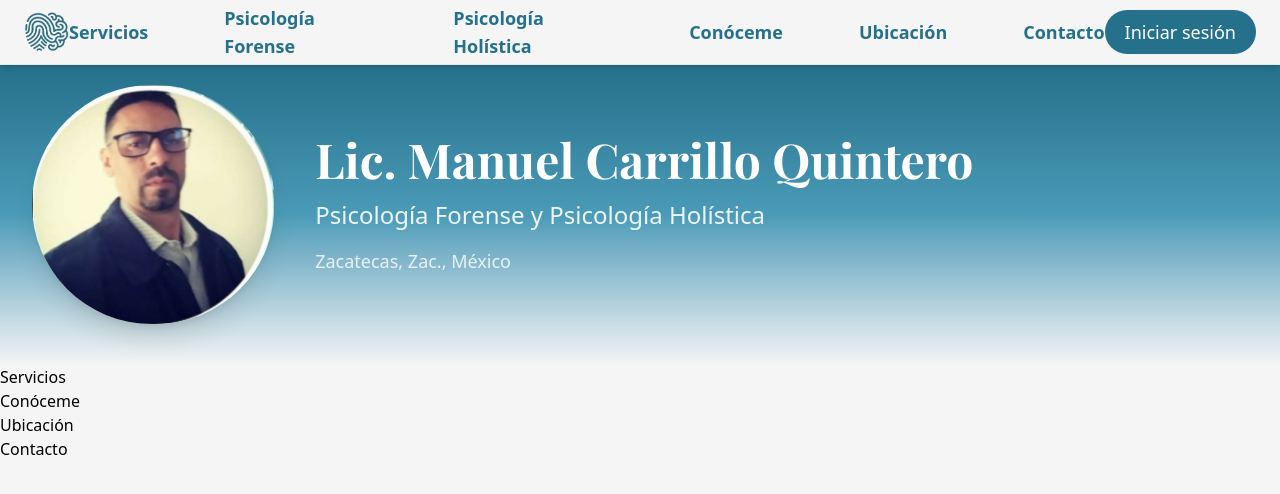
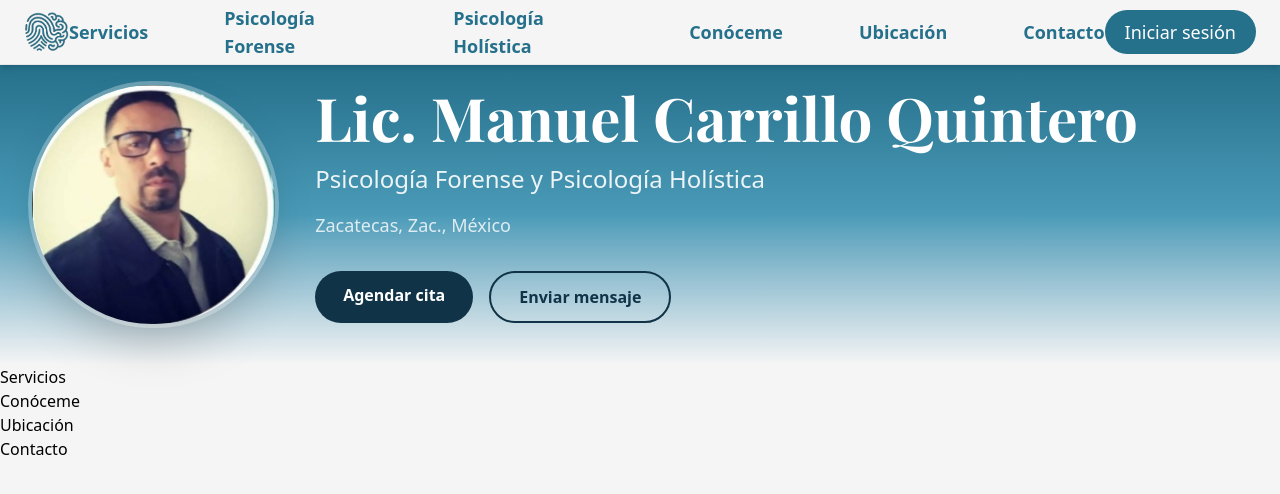
Before and after one commit to nayenay/web-psicologo, a Next.js app: page / in a window 1280 px wide. Shown: the top 494 px of the page. Built offline with nearby package versions, Linux system fonts and the light colour scheme.

Commit message:
chore: Hero, it isn't finished, i need to add the last animation but now it's late, and i'm not pretty sure what happened in packege.json y guess the instaletion of the dependencies of motion

```diff
--- a/package.json
+++ b/package.json
@@ -10,6 +10,7 @@
   },
   "dependencies": {
     "firebase": "^12.15.0",
+    "framer-motion": "^12.42.2",
     "next": "16.2.10",
     "react": "19.2.4",
     "react-calendar": "^6.0.1",
--- a/src/components/home/Hero.tsx
+++ b/src/components/home/Hero.tsx
@@ -1,6 +1,8 @@
 import Image from "next/image";
 import Container from "../layout/Container";
 import { Playfair_Display } from "next/font/google";
+import Link from "next/link";
+import { motion } from "framer-motion";
 
 const playfair = Playfair_Display({
   subsets: ["latin"],
@@ -17,18 +19,19 @@ export default function Hero() {
             <Container>
                 <div  className=" grid  grid-cols-[20%_75%]  items-center  gap-10 py-5 "
                 >
-                    <div className="flex justify-center">
+                    <div className="flex flex-col items-center justify-center">
                         <Image
                             src="/images/FotoPerfilPsicologo.png"
                             alt="Lic. Manuel Carrillo Quintero"
                             width={300}
                             height={300}
+
                             priority
-                            className="rounded-full object-cover shadow-xl"
+                            className="rounded-full object-cover shadow-2xl  ring-4  ring-white/30"
                         />
                     </div>
                     <div className="space-y-4">
-                        <h1 className={`${playfair.className} text-5xl font-bold text-white`}>
+                        <h1 className={`${playfair.className} text-6xl font-bold text-white`}>
                             Lic. Manuel Carrillo Quintero
                         </h1>
 
@@ -39,6 +42,22 @@ export default function Hero() {
                         <p className="text-lg text-white/80">
                             Zacatecas, Zac., México
                         </p>
+                        <div className="flex gap-4 pt-4">
+                            <Link
+                                href="#agendarcita"
+                                className=" rounded-full  bg-[var(--primary-dark)]  px-7  py-3  font-semibold  text-white  transition-all
+                                    duration-300  hover:scale-105  hover:bg-[var(--primary)]  text-center"
+                            >
+                                Agendar cita
+                            </Link>
+                            <Link
+                                href="#contacto"
+                                className="  rounded-full  border-2  border-[var(--primary-dark)]  px-7  py-3  font-semibold
+                                    text-[var(--primary-dark)]  transition-all  duration-300  hover:bg-[var(--primary-dark)]  hover:text-white  text-center"
+                            >
+                                Enviar mensaje
+                            </Link>
+                        </div>
                     </div>
                 </div>
 
```
Also changed, not shown: 1 other file (tests, documents, lock files or other folders).
